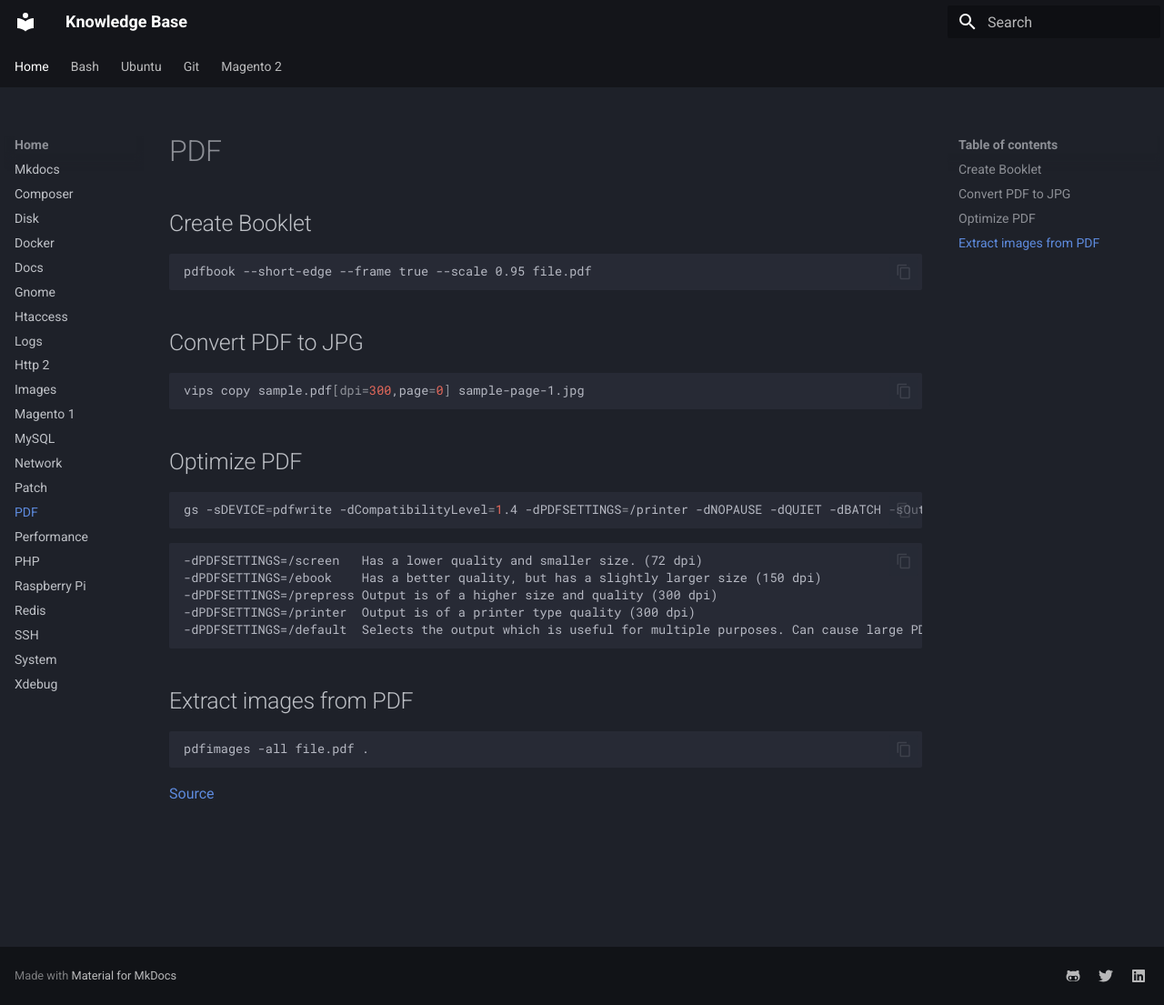
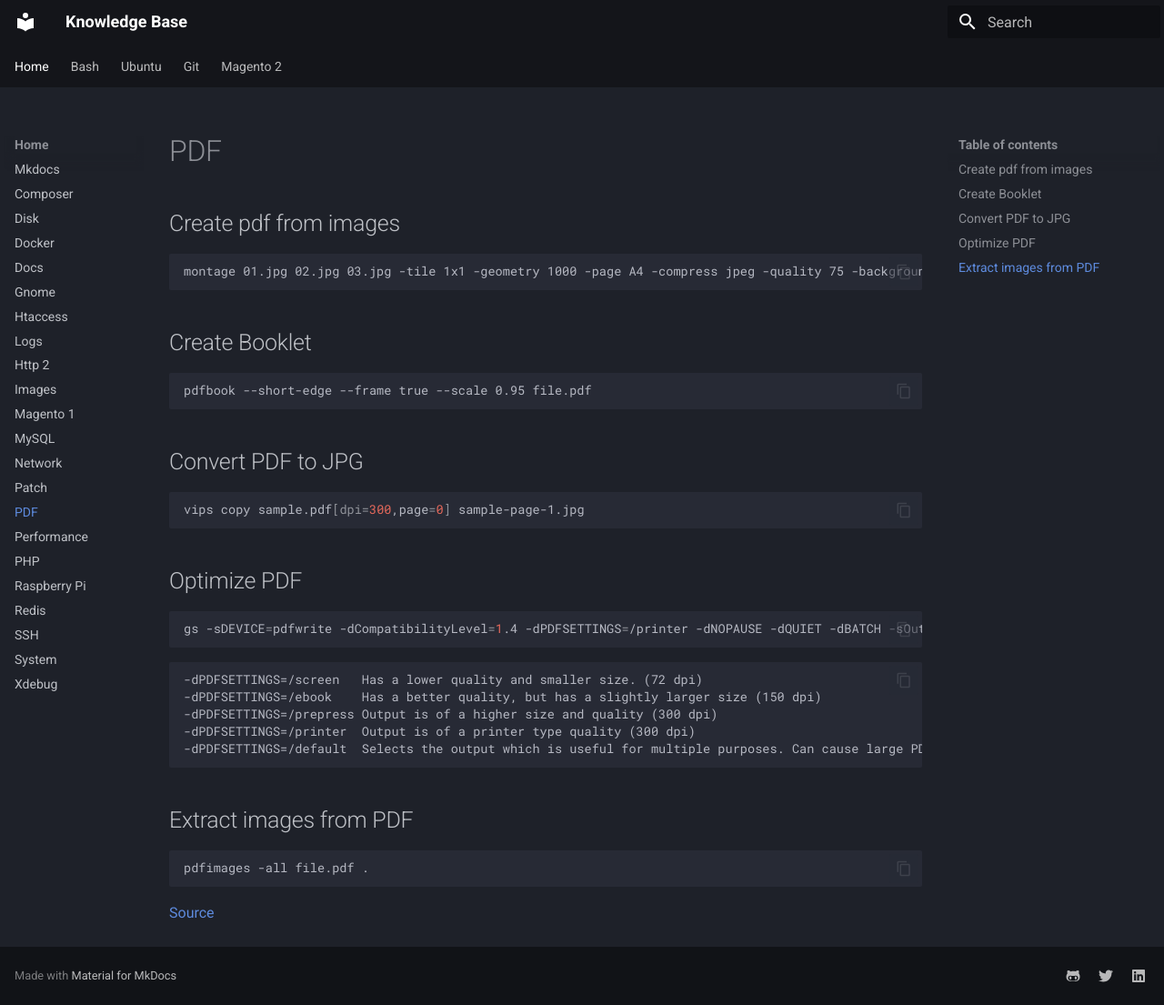
Before and after one commit to yutv/kb, an MkDocs documentation site: the page built from docs/pdf.md, in a window 1280 px wide and 1105 px high. Shown: the whole window at 91% size. Built offline with MkDocs 1.6.1 and Material for MkDocs 9.7.7, drawn with Linux system fonts in a browser that asks for light colours.

Commit message:
jpg to pdf

````diff
--- a/docs/pdf.md
+++ b/docs/pdf.md
@@ -1,3 +1,8 @@
+## Create pdf from images
+```
+montage 01.jpg 02.jpg 03.jpg -tile 1x1 -geometry 1000 -page A4 -compress jpeg -quality 75 -background white my-document.pdf
+```
+
 ## Create Booklet
 
     pdfbook --short-edge --frame true --scale 0.95 file.pdf
````
